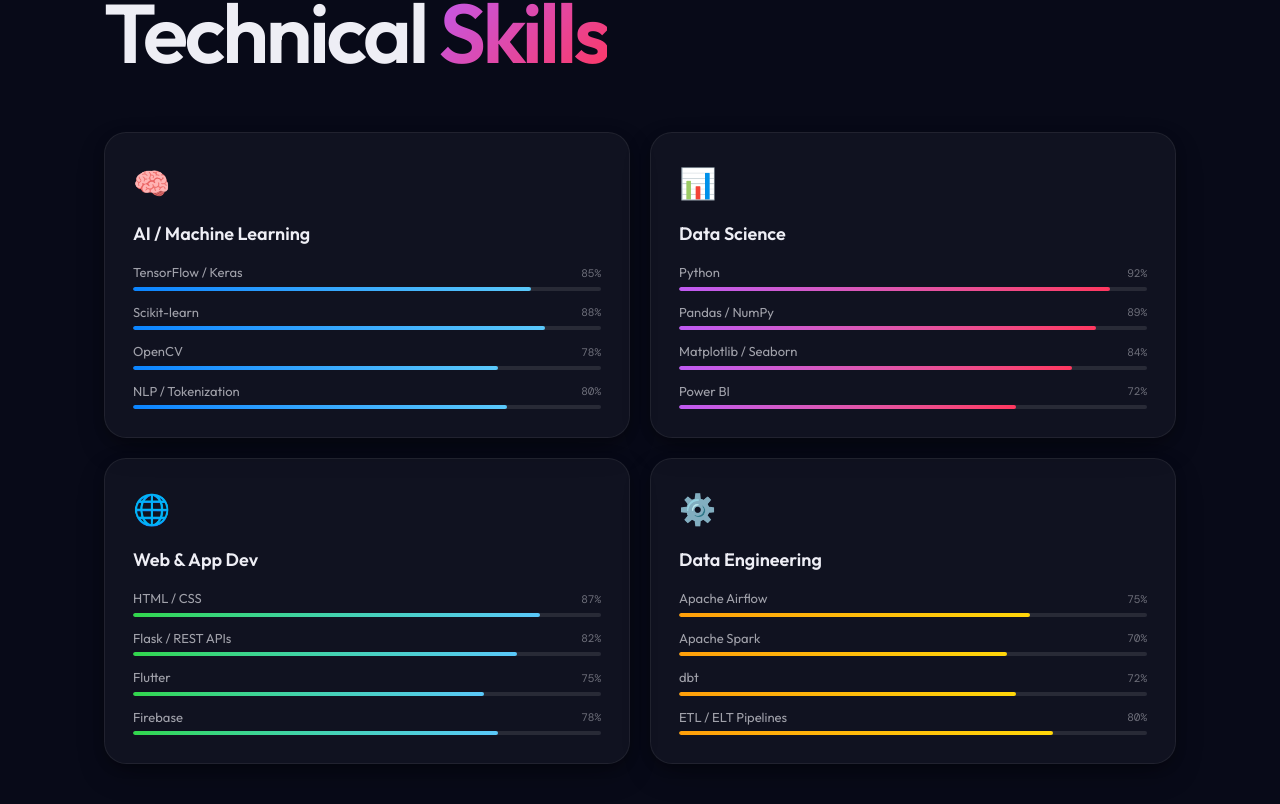
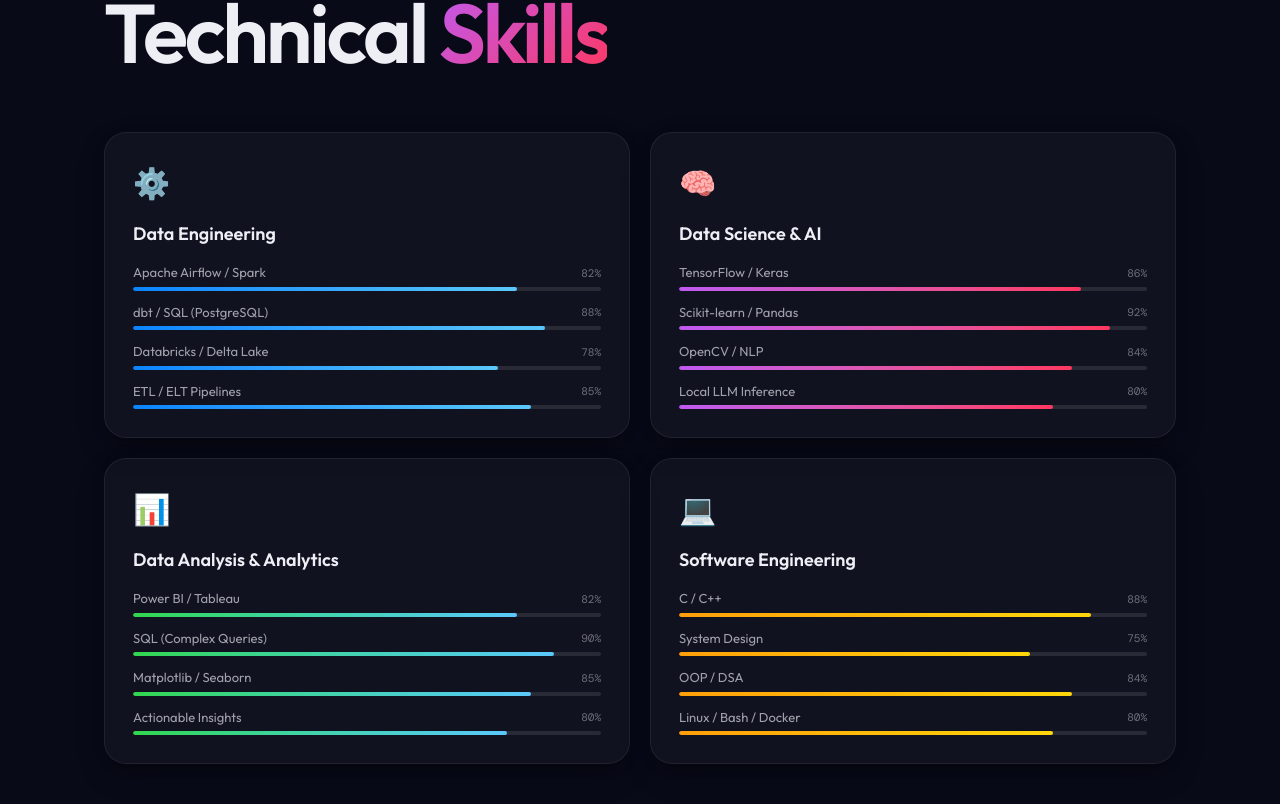
Before and after one commit to Shaan-alpha/Portfolio, a Next.js app: page /Portfolio/ in a window 1280 px wide. Shown: the part 5876-6680 px from the top of the page. Built offline with nearby package versions, Linux system fonts and the light colour scheme.

Commit message:
feat: refactor technical skills into four symmetrical pillars

```diff
--- a/src/components/Skills.tsx
+++ b/src/components/Skills.tsx
@@ -14,47 +14,47 @@
 
   const skillsData = [
     {
-      title: "AI / Machine Learning",
-      icon: "🧠",
+      title: "Data Engineering",
+      icon: "⚙️",
       gradient: "from-color-blue/9 to-transparent",
       items: [
-        { name: "TensorFlow / Keras", val: 85, grad: "from-color-blue to-color-teal" },
-        { name: "Scikit-learn", val: 88, grad: "from-color-blue to-color-teal" },
-        { name: "OpenCV", val: 78, grad: "from-color-blue to-color-teal" },
-        { name: "NLP / Tokenization", val: 80, grad: "from-color-blue to-color-teal" }
+        { name: "Apache Airflow / Spark", val: 82, grad: "from-color-blue to-color-teal" },
+        { name: "dbt / SQL (PostgreSQL)", val: 88, grad: "from-color-blue to-color-teal" },
+        { name: "Databricks / Delta Lake", val: 78, grad: "from-color-blue to-color-teal" },
+        { name: "ETL / ELT Pipelines", val: 85, grad: "from-color-blue to-color-teal" }
       ]
     },
     {
-      title: "Data Science",
-      icon: "📊",
+      title: "Data Science & AI",
+      icon: "🧠",
       gradient: "from-color-purple/9 to-transparent",
       items: [
-        { name: "Python", val: 92, grad: "from-color-purple to-color-pink" },
-        { name: "Pandas / NumPy", val: 89, grad: "from-color-purple to-color-pink" },
-        { name: "Matplotlib / Seaborn", val: 84, grad: "from-color-purple to-color-pink" },
-        { name: "Power BI", val: 72, grad: "from-color-purple to-color-pink" }
+        { name: "TensorFlow / Keras", val: 86, grad: "from-color-purple to-color-pink" },
+        { name: "Scikit-learn / Pandas", val: 92, grad: "from-color-purple to-color-pink" },
+        { name: "OpenCV / NLP", val: 84, grad: "from-color-purple to-color-pink" },
+        { name: "Local LLM Inference", val: 80, grad: "from-color-purple to-color-pink" }
       ]
     },
     {
-      title: "Web & App Dev",
-      icon: "🌐",
+      title: "Data Analysis & Analytics",
+      icon: "📊",
       gradient: "from-color-green/9 to-transparent",
       items: [
-        { name: "HTML / CSS", val: 87, grad: "from-color-green to-color-teal" },
-        { name: "Flask / REST APIs", val: 82, grad: "from-color-green to-color-teal" },
-        { name: "Flutter", val: 75, grad: "from-color-green to-color-teal" },
-        { name: "Firebase", val: 78, grad: "from-color-green to-color-teal" }
+        { name: "Power BI / Tableau", val: 82, grad: "from-color-green to-color-teal" },
+        { name: "SQL (Complex Queries)", val: 90, grad: "from-color-green to-color-teal" },
+        { name: "Matplotlib / Seaborn", val: 85, grad: "from-color-green to-color-teal" },
+        { name: "Actionable Insights", val: 80, grad: "from-color-green to-color-teal" }
       ]
     },
     {
-      title: "Data Engineering",
-      icon: "⚙️",
+      title: "Software Engineering",
+      icon: "💻",
       gradient: "from-color-orange/9 to-transparent",
       items: [
-        { name: "Apache Airflow", val: 75, grad: "from-color-orange to-color-yellow" },
-        { name: "Apache Spark", val: 70, grad: "from-color-orange to-color-yellow" },
-        { name: "dbt", val: 72, grad: "from-color-orange to-color-yellow" },
-        { name: "ETL / ELT Pipelines", val: 80, grad: "from-color-orange to-color-yellow" }
+        { name: "C / C++", val: 88, grad: "from-color-orange to-color-yellow" },
+        { name: "System Design", val: 75, grad: "from-color-orange to-color-yellow" },
+        { name: "OOP / DSA", val: 84, grad: "from-color-orange to-color-yellow" },
+        { name: "Linux / Bash / Docker", val: 80, grad: "from-color-orange to-color-yellow" }
       ]
     }
   ];
```
